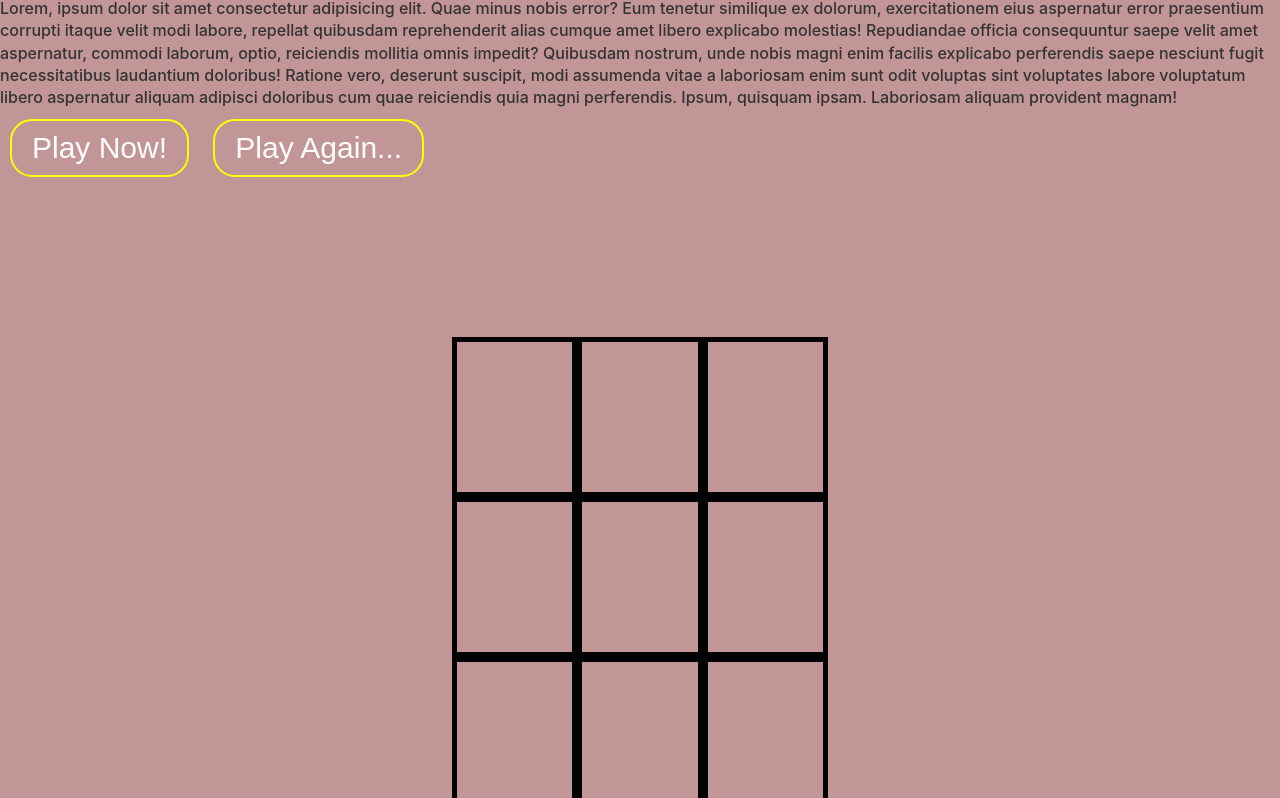
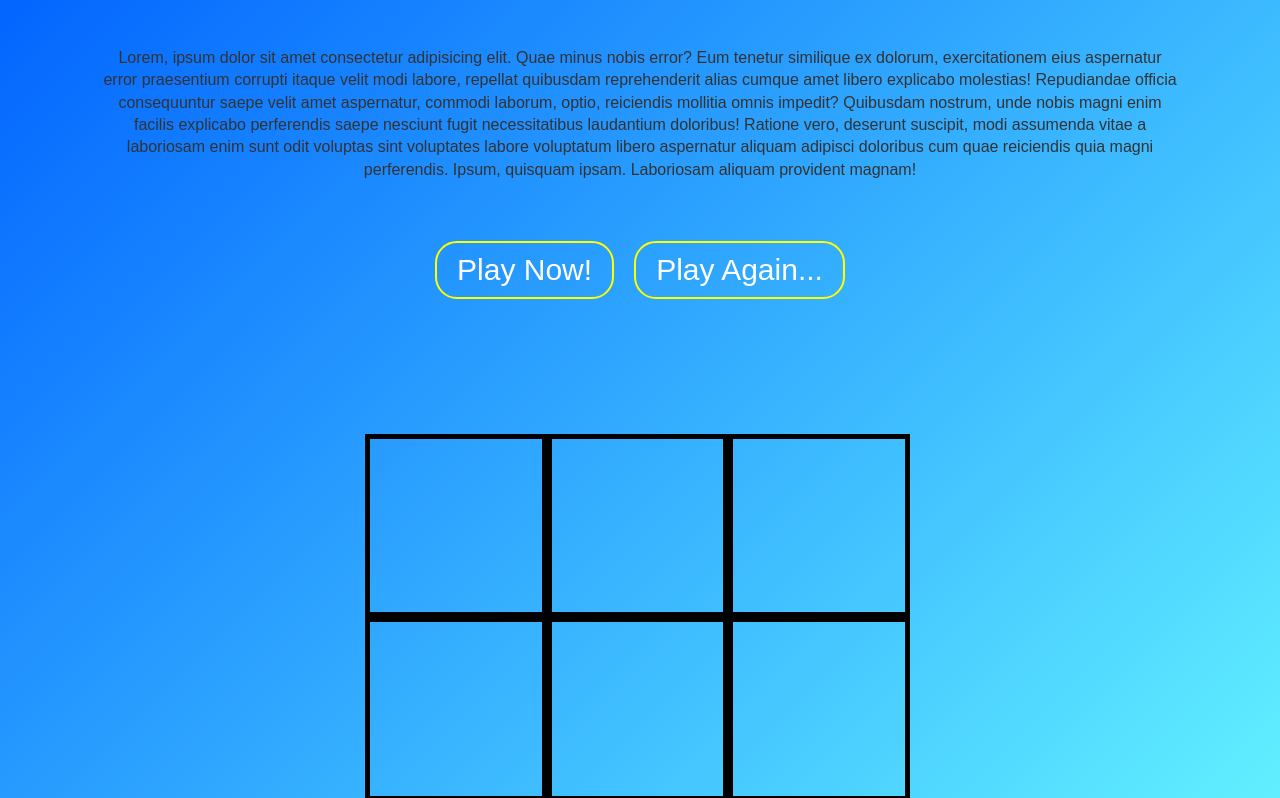
Before and after one commit to AmiramAbergel/Weekend6-Project-JS-TicTacToe, a plain HTML site: page index.html in a window 1280 px wide. Shown: the part 48-846 px from the top of the page. Drawn offline with Linux system fonts and the light colour scheme.

Commit message:
Basic functionality added

```diff
--- a/app.js
+++ b/app.js
@@ -0,0 +1,8 @@
+const innerBoxes = document.querySelectorAll(".innerBox");
+
+const boxTrigger = (event, index) => {
+    const input = event.target;
+    input.textContent = `${input.id}`;
+};
+
+innerBoxes.forEach((box) => box.addEventListener("click", boxTrigger));
--- a/css/style.css
+++ b/css/style.css
@@ -5,22 +5,39 @@
 }
 
 body {
-    font-family: "Inter", sans-serif;
+    font-family: Arial, Helvetica, sans-serif;
     line-height: 1.4;
     font-weight: 500;
-    background: rgb(194, 150, 150);
+    background: linear-gradient(
+        135deg,
+        hsla(217, 100%, 50%, 1) 0%,
+        hsla(186, 100%, 69%, 1) 87%
+    );
     color: #333;
-    height: 100vh;
+}
+
+.name {
+    text-align: center;
+}
+
+.description {
+    text-align: center;
+    margin: 50px 100px;
 }
 
 .flexContainer {
-    max-width: 960px;
-    height: 60vh;
+    padding: 40px;
+    height: 100vh;
+    display: flex;
+    justify-content: center;
+    align-items: center;
+}
+
+.board {
     display: flex;
     flex-flow: row wrap;
-    justify-content: center;
-    align-items: center;
-    margin: 150px 450px;
+    width: 550px;
+    height: 550px;
 }
 
 .innerBox {
@@ -28,9 +45,17 @@ body {
     border: 5px solid rgb(0, 0, 0);
     min-height: 33.33%;
     min-width: 13%;
+    font-size: 8rem;
+    text-align: center;
 }
 
-.roundGhost-register {
+.buttons {
+    display: flex;
+    justify-content: center;
+    align-items: center;
+}
+
+.roundGhost {
     background: none;
     color: white;
     font-size: 30px;
@@ -42,21 +67,10 @@ body {
     cursor: pointer;
 }
 
-.roundGhost-register:hover {
+.roundGhost:hover {
     background: yellow;
     color: rgb(0, 0, 0);
 }
 
 @media screen and (max-width: 1150px) {
-    .flexContainer {
-        width: 50%;
-        height: 45%;
-        align-items: center;
-        margin: 100px 100px;
-    }
-    .innerBox {
-        flex: 0 1 33%;
-        width: 25%;
-        height: 25%;
-    }
 }
--- a/index.html
+++ b/index.html
@@ -9,8 +9,8 @@
     </head>
     <body>
         <header>
-            <h1>Tic Tac Toe</h1>
-            <p>
+            <h1 class="name">Tic Tac Toe</h1>
+            <p class="description">
                 Lorem, ipsum dolor sit amet consectetur adipisicing elit. Quae
                 minus nobis error? Eum tenetur similique ex dolorum,
                 exercitationem eius aspernatur error praesentium corrupti itaque
@@ -26,20 +26,24 @@
                 magni perferendis. Ipsum, quisquam ipsam. Laboriosam aliquam
                 provident magnam!
             </p>
-            <button class="roundGhost-register">Play Now!</button>
-            <button class="roundGhost-register">Play Again...</button>
+            <div class="buttons">
+                <button class="playButton roundGhost">Play Now!</button>
+                <button class="resetButton roundGhost">Play Again...</button>
+            </div>
         </header>
 
         <div class="flexContainer">
-            <div class="innerBox"></div>
-            <div class="innerBox"></div>
-            <div class="innerBox"></div>
-            <div class="innerBox"></div>
-            <div class="innerBox"></div>
-            <div class="innerBox"></div>
-            <div class="innerBox"></div>
-            <div class="innerBox"></div>
-            <div class="innerBox"></div>
+            <div class="board">
+                <div class="innerBox" id="01"></div>
+                <div class="innerBox" id="02"></div>
+                <div class="innerBox" id="03"></div>
+                <div class="innerBox" id="11"></div>
+                <div class="innerBox" id="12"></div>
+                <div class="innerBox" id="13"></div>
+                <div class="innerBox" id="21"></div>
+                <div class="innerBox" id="22"></div>
+                <div class="innerBox" id="23"></div>
+            </div>
         </div>
         <script src="app.js"></script>
     </body>
```
